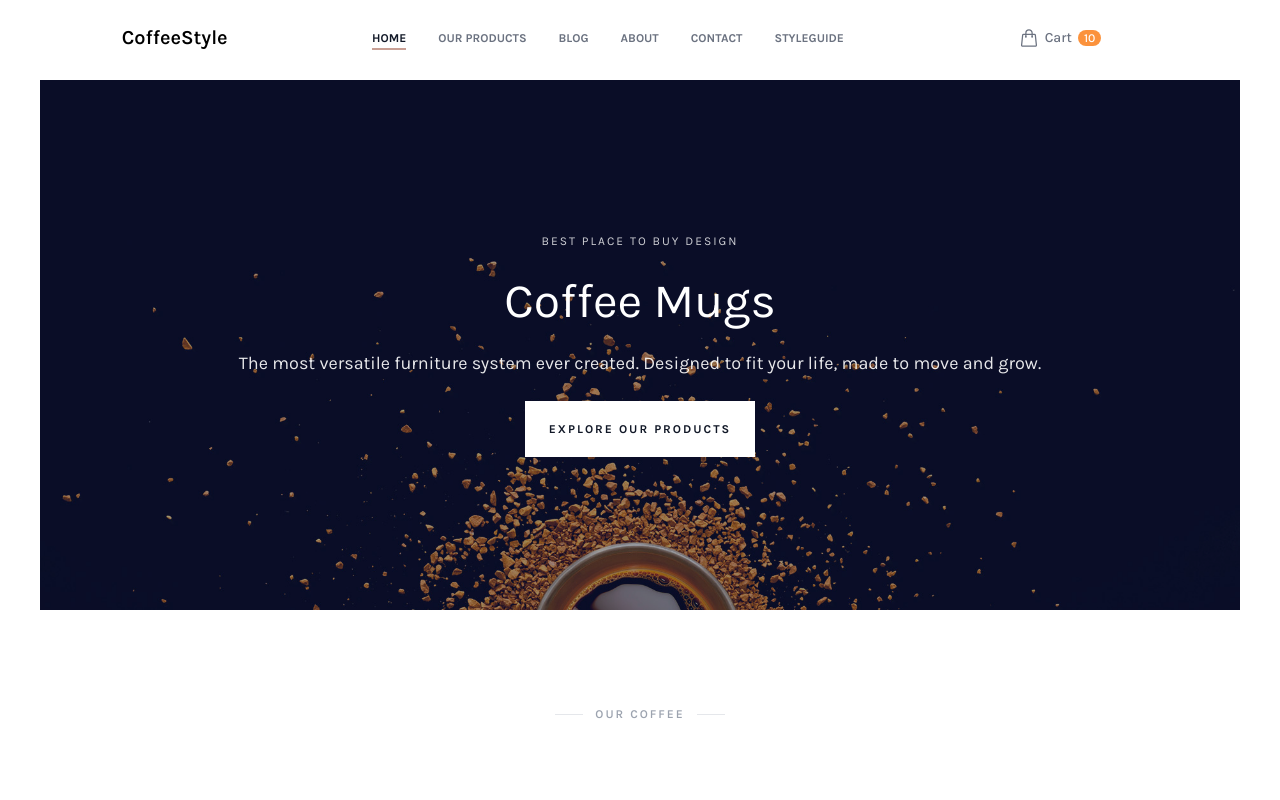
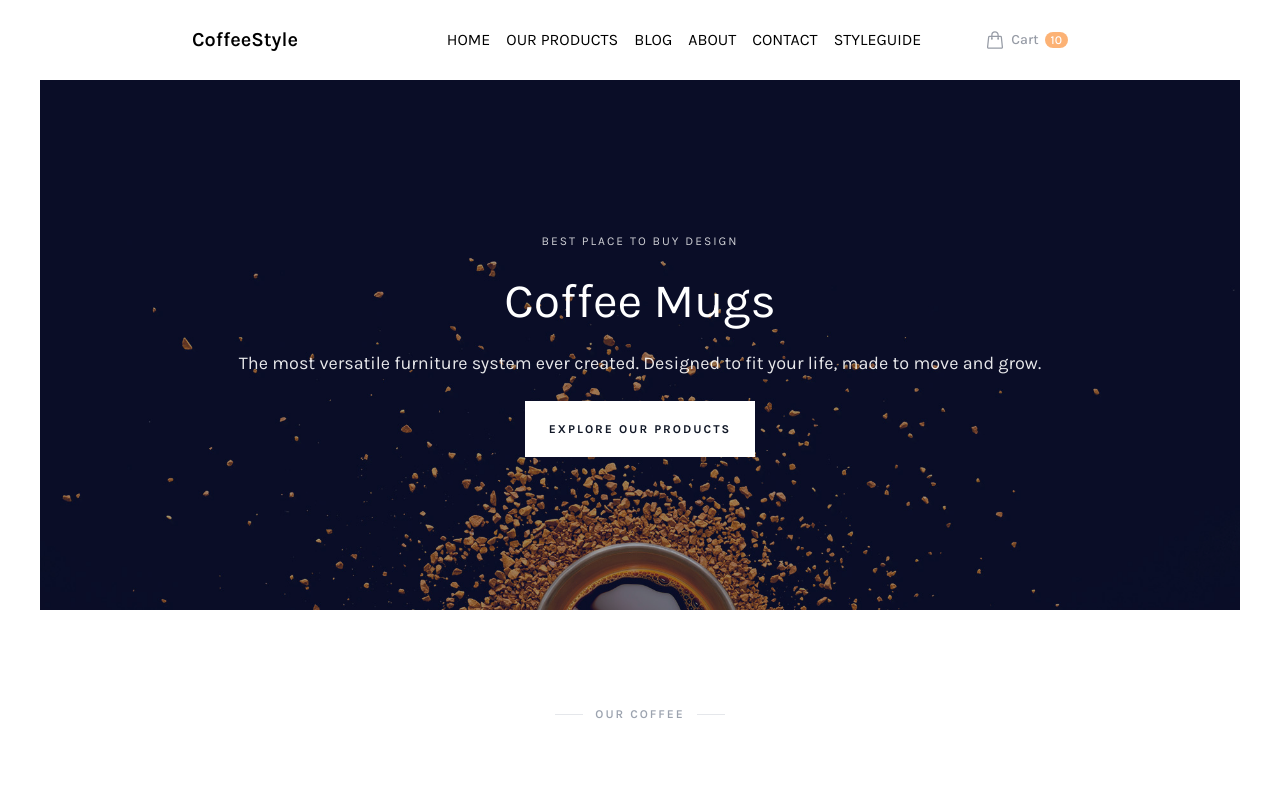
Before and after one commit to nhhung1412/tailwind-project, a website: page public/index.html in a window 1280 px wide. Shown: the top 800 px of the page. Drawn offline with Linux system fonts and the light colour scheme.

Commit message:
fix navbar

```diff
--- a/package.json
+++ b/package.json
@@ -4,12 +4,12 @@
   "description": "tailwindcss",
   "main": "index.js",
   "scripts": {
-   "build:css":"tailwindcss -i ./src/input.css -o ./public/output.css --watch"
+    "build:css": "tailwindcss -i ./src/input.css -o ./public/output.css --watch"
   },
   "keywords": [],
   "author": "tailwindcss",
   "license": "ISC",
-  "dependencies": {
+  "devDependencies": {
     "tailwindcss": "^3.2.4"
   }
 }
--- a/public/index.html
+++ b/public/index.html
@@ -8,24 +8,48 @@
     <link href="./output.css" type="text/css" rel="stylesheet">
     <link href="https://assets.website-files.com/5be96251aaba7a7b19ecdf69/5be96251aaba7a9b50ecdfc8_favicon%202.jpg"
         rel="shortcut icon" type="image/x-icon">
+    <link rel="stylesheet" href="https://cdnjs.cloudflare.com/ajax/libs/font-awesome/6.2.1/css/all.min.css"
+        integrity="sha512-MV7K8+y+gLIBoVD59lQIYicR65iaqukzvf/nwasF0nqhPay5w/9lJmVM2hMDcnK1OnMGCdVK+iQrJ7lzPJQd1w=="
+        crossorigin="anonymous" referrerpolicy="no-referrer" />
     <title>CoffeeStyle Fake</title>
     <script src="./main.js" type="text/javascript" async></script>
 </head>
 
 <body>
     <div id="root">
-        <div class="content-wrapper max-w-screen-2xl text-base mx-auto font-karla">
-            <header class="h-header p-6 mx-auto fixed top-0 left-0 w-full z-50 bg-white">
-                <nav class="flex mx-16  justify-between items-center">
-                    <!-- Logo -->
-                    <div class="logo basis-1/6 text-center font-semibold text-xl cursor-pointer">
+        <div class="content-wrapper text-base mx-auto font-karla">
+            <header class="bg-white h-header fixed left-0 top-0 w-full z-50 mx-auto ">
+                <nav class="mx-auto w-[90%] lg:w-[70%] ">
+                    <!-- logo -->
+                    <span class="logo text-center font-semibold text-xl cursor-pointer leading-[80px]">
                         CoffeeStyle
-                    </div>
-                    <!-- Menu items -->
+                    </span>
+                    <!-- icon menu toggle bar -->
+                    <span id="ct-top-menu-icon-toggle"
+                        class="cursor-pointer float-right leading-[80px] text-3xl lg:hidden">
+                        <i class="fa-solid fa-bars"></i>
+                    </span>
+                    <!-- right item menu -->
+                    <span class="ml-16 text-sm text-gray-500 font-medium float-right leading-[80px] opacity-70 hover:opacity-100 duration-200 mr-5
+                        ">
+                        <a href="#" class="flex items-center">
+                            <svg xmlns="http://www.w3.org/2000/svg" fill="none" viewBox="0 0 24 24" stroke-width="1.5"
+                                stroke="currentColor" class="ct-icon">
+                                <path stroke-linecap="round" stroke-linejoin="round"
+                                    d="M15.75 10.5V6a3.75 3.75 0 10-7.5 0v4.5m11.356-1.993l1.263 12c.07.665-.45 1.243-1.119 1.243H4.25a1.125 1.125 0 01-1.12-1.243l1.264-12A1.125 1.125 0 015.513 7.5h12.974c.576 0 1.059.435 1.119 1.007zM8.625 10.5a.375.375 0 11-.75 0 .375.375 0 01.75 0zm7.5 0a.375.375 0 11-.75 0 .375.375 0 01.75 0z" />
+                            </svg>
+                            <span class="mx-1.5">Cart</span>
+                            <span class="ct-badge-circle bg-orange-400 text-white">10</span>
+                        </a>
+                    </span>
+
+                    <!-- list item -->
                     <ul id="ct-top-menu" class="
-                        basis-4/6 uppercase hidden lg:flex lg:items-center lg:justify-center lg:gap-8 text-xs text-gray-500 font-bold
+                    fixed w-full left-0 transition-all duration-300  text-center h-[100vh] bg-light-coffee top-20
+                    float-right space-x-4 uppercase leading-[80px]
+                    lg:flex lg:justify-center lg:items-baseline  lg:relative  lg:h-0  lg:w-fit  lg:top-0  lg:transition-none
                         ">
-                        <li class="ct-top-menu-item ct-top-menu-active">
+                        <li class="ct-top-menu-item lg:ct-top-menu-active">
                             <a href="#">Home</a>
                         </li>
                         <li class="ct-top-menu-item">
@@ -44,31 +68,10 @@
                             <a href="#">Styleguide</a>
                         </li>
                     </ul>
-                    <!-- Right items header -->
-                    <ul
-                        class="basis-3/6 lg:basis-1/6 flex justify-end lg:justify-start items-center ml-16 text-sm text-gray-500 font-medium ">
-                        <li class="ct-top-menu-item">
-                            <a href="#" class="flex items-center">
-                                <svg xmlns="http://www.w3.org/2000/svg" fill="none" viewBox="0 0 24 24"
-                                    stroke-width="1.5" stroke="currentColor" class="ct-icon">
-                                    <path stroke-linecap="round" stroke-linejoin="round"
-                                        d="M15.75 10.5V6a3.75 3.75 0 10-7.5 0v4.5m11.356-1.993l1.263 12c.07.665-.45 1.243-1.119 1.243H4.25a1.125 1.125 0 01-1.12-1.243l1.264-12A1.125 1.125 0 015.513 7.5h12.974c.576 0 1.059.435 1.119 1.007zM8.625 10.5a.375.375 0 11-.75 0 .375.375 0 01.75 0zm7.5 0a.375.375 0 11-.75 0 .375.375 0 01.75 0z" />
-                                </svg>
-                                <span class="mx-1.5">Cart</span>
-                                <span class="ct-badge-circle bg-orange-400 text-white">10</span>
-                            </a>
-                        </li>
-                    </ul>
-                    <div id="ct-top-menu-icon-toggle"
-                        class="basis-1/6 lg:hidden flex justify-end items-center cursor-pointer px-2 sm:px-4">
-                        <svg xmlns="http://www.w3.org/2000/svg" fill="none" viewBox="0 0 24 24" stroke-width="1.5"
-                            stroke="currentColor" class="w-6 h-6">
-                            <path stroke-linecap="round" stroke-linejoin="round"
-                                d="M3.75 6.75h16.5M3.75 12h16.5m-16.5 5.25h16.5" />
-                        </svg>
-                    </div>
+
                 </nav>
             </header>
+
             <main class="mt-[80px]">
 
                 <div class="slider h-[530px] lg:mx-10 bg-slider bg-cover bg-no-repeat bg-bottom mb-24">
@@ -668,7 +671,6 @@
                 </div> <!-- end  subcribe-us -->
 
             </main>
-
             <footer class="my-24">
                 <div class=" mx-auto w-[90%] lg:w-[70%]">
                     <div
--- a/public/main.js
+++ b/public/main.js
@@ -5,12 +5,6 @@ document.addEventListener('click',(e)=> {
     if (iconToggleMenu.contains(e.target)) {
         // clicked to Toggle top menu icon
         topMenu.classList.toggle('hidden')
-        topMenu.classList.toggle('ct-top-menu-expanded')
-    } else {
-        // clicked outside from toggle top menu icon
-        if(topMenu.classList.contains('ct-top-menu-expanded')) {
-            topMenu.classList.remove('ct-top-menu-expanded')
-            topMenu.classList.add('hidden')
-        }
+
     }
 })
--- a/src/input.css
+++ b/src/input.css
@@ -7,17 +7,17 @@
 .ct-top-menu-item {
     @apply
     cursor-pointer
-    py-1
   hover:text-gray-900
     relative
     /* line effect hover ease in out :hover */
-    after:lg:absolute after:lg:bottom-0 after:lg:left-0 after:lg:bg-light-coffee after:lg:h-0.5 after:lg:w-0 hover:after:lg:w-full after:lg:transition-all after:lg:ease-in-out after:lg:duration-300;
+    after:lg:absolute after:lg:bottom-0 after:lg:left-0 after:lg:bg-brown-coffee after:lg:h-0.5 after:lg:w-0 hover:after:lg:w-full after:lg:transition-all after:lg:ease-in-out after:lg:duration-300;
 }
 
 .ct-top-menu-active {
 @apply text-gray-900
-after:lg:absolute after:lg:bottom-0 after:lg:left-0 after:lg:bg-light-coffee after:lg:h-0.5 after:lg:w-full;
+after:lg:absolute after:lg:bottom-0 after:lg:left-0 after:lg:bg-brown-coffee after:lg:h-0.5 after:lg:w-full;
 }
+
 
 .ct-icon {
     @apply w-5 h-5 inline-block;
@@ -27,9 +27,6 @@ after:lg:absolute after:lg:bottom-0 after:lg:left-0 after:lg:bg-light-coffee aft
     @apply text-xs text-center rounded-full px-1.5;
 }
 
-.ct-top-menu-expanded {
-    @apply absolute left-0 top-16 z-50 w-full bg-white text-center animate-slideDown ;
-}
 
 .ct-subheadline {
     @apply flex items-center justify-center mb-24 text-xs mx-4 font-semibold tracking-[2px] text-gray-400
--- a/tailwind.config.js
+++ b/tailwind.config.js
@@ -9,24 +9,17 @@ module.exports = {
         'light-coffee' : '#C89F94',
         'brown-coffee' : '#A25F4B'
       },
+      height: {
+        'header': '80px',
+      },
       keyframes: {
-        slideDown: {
-          '0%':{transform:'translateY(-100%)'},
-          '100%':{transform:'translateY(0)'}
+        slide: {
+          '0%': { 'transform': 'translateX(0)' },
+          '100%': { 'transform': 'translateX(100%)'},
         },
-        slideUp: {
-          '0%':{transform:'translate3d(0px,8px,0px)',opacity:0},
-          '100%':{transform:'translate3d(0px,0px,0px)',opacity:1},
-        }
-
       },
       animation: {
-        slideDown: 'slideDown 0.5s ease-in-out',
-        slideUp: 'slideUp .4s ease-in'
-
-      },
-      height: {
-        'header': '80px',
+        slide: 'slide 0.5s ease-in-out',
       },
       backgroundImage: {
         'slider':'url("./img/slider-header.jpg")',
```
Also changed, not shown: public/output.css, 1 other file.
